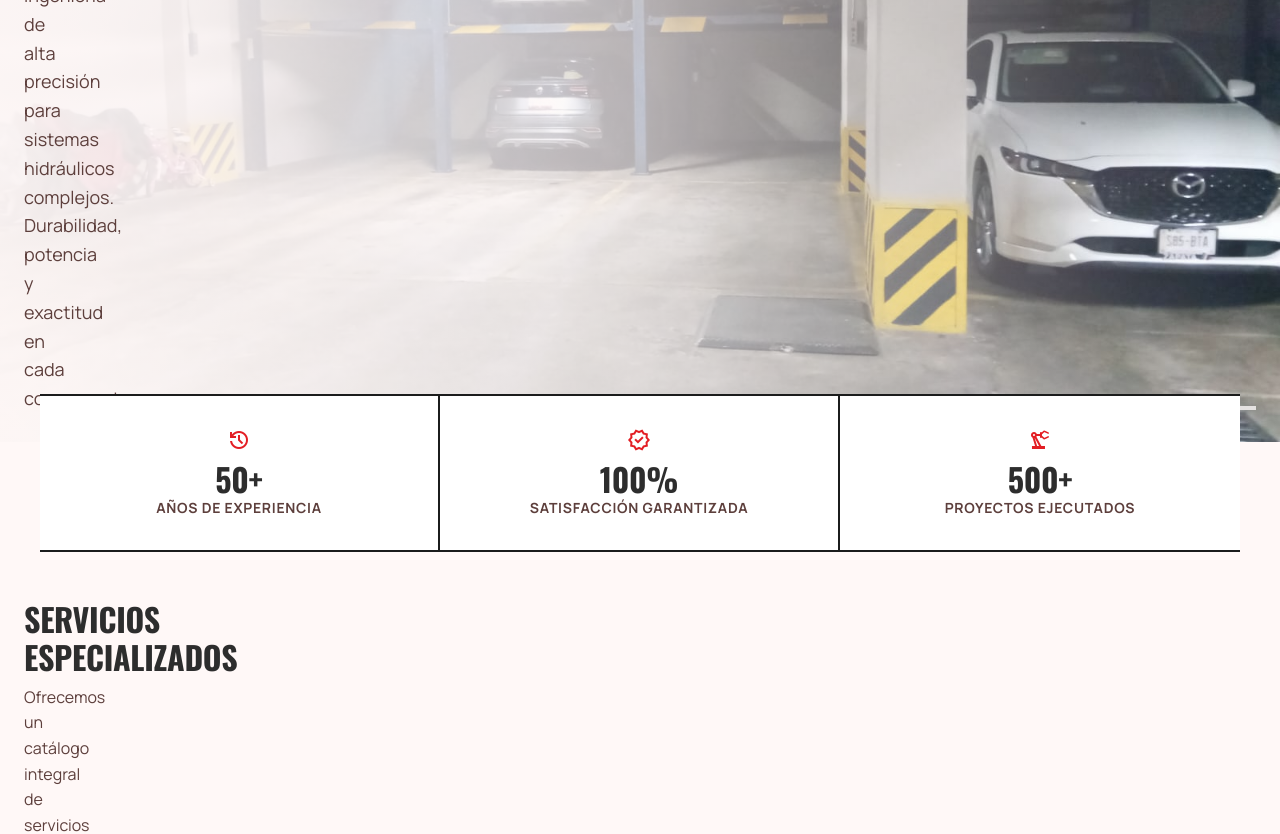
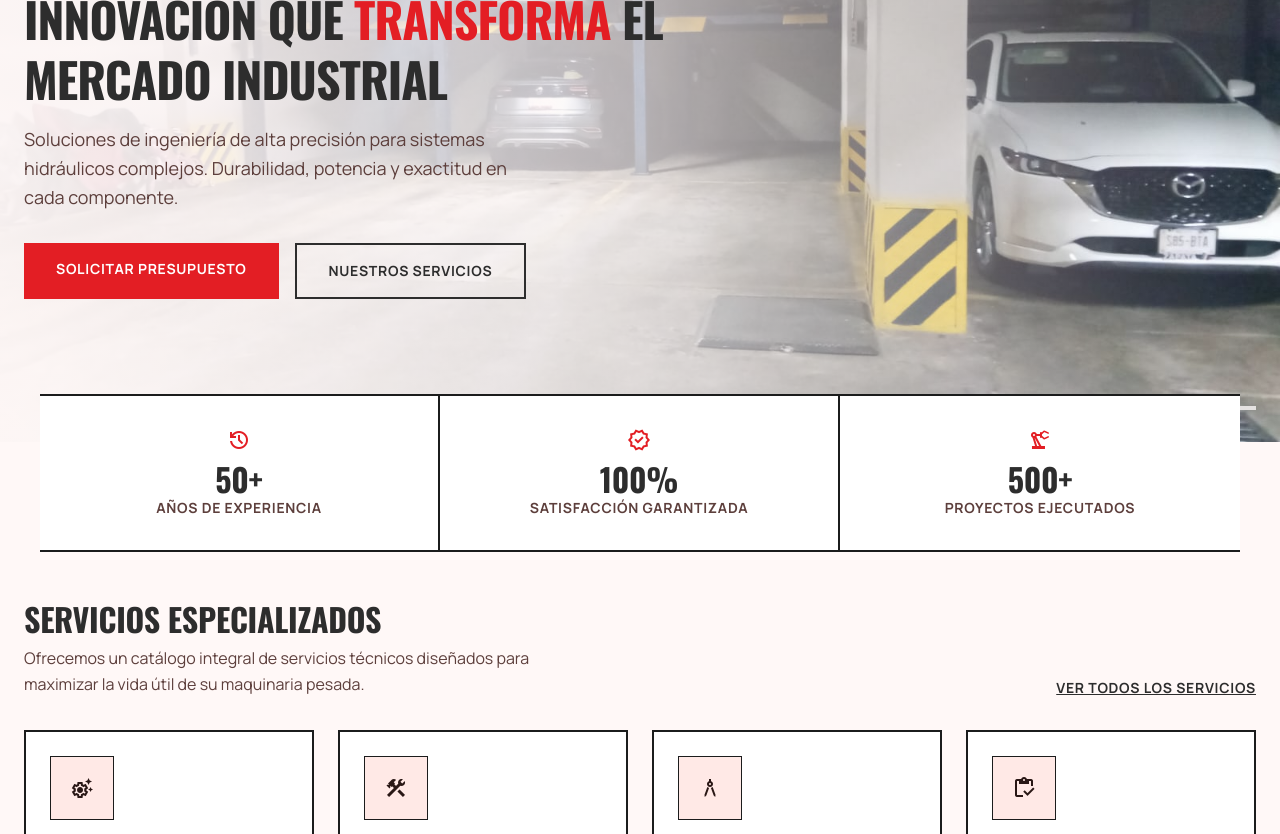
Before and after one commit to merolhack/servicio-pineda.com, a Next.js app: page / in a window 1280 px wide. Shown: the part 280-1114 px from the top of the page. Built offline with nearby package versions, Linux system fonts and the light colour scheme.

Commit message:
fix(ui): use explicit arbitrary values for max-width to bypass tailwind v4 inheritance bugs

```diff
--- a/app/about/page.tsx
+++ b/app/about/page.tsx
@@ -145,7 +145,7 @@ export default function About() {
 
       {/* Location Context */}
       <section className="border border-[#E0E0E0] bg-[#F5F5F5] p-lg flex flex-col md:flex-row items-center justify-between gap-xl">
-        <div className="space-y-xs max-w-md text-center md:text-left">
+        <div className="space-y-xs max-w-[28rem] text-center md:text-left">
           <h3 className="font-headline-md text-headline-md uppercase">Ubicación Estratégica</h3>
           <p className="text-on-surface-variant">Operamos desde el corazón industrial de la Ciudad de México para brindar atención rápida y eficiente a nuestros clientes corporativos y privados.</p>
         </div>
--- a/app/contact/page.tsx
+++ b/app/contact/page.tsx
@@ -13,7 +13,7 @@ export default function Contact() {
         <section className="md:col-span-5 space-y-xl">
           <div>
             <h1 className="font-display-lg text-display-lg text-on-surface mb-md uppercase leading-tight">Contacto</h1>
-            <p className="font-body-lg text-body-lg text-on-surface-variant max-w-md">
+            <p className="font-body-lg text-body-lg text-on-surface-variant max-w-[28rem]">
               Estamos listos para atender sus necesidades de mantenimiento y reparación hidráulica industrial. Contáctenos para una asesoría técnica especializada.
             </p>
           </div>
--- a/app/page.tsx
+++ b/app/page.tsx
@@ -26,7 +26,7 @@ export default function Home() {
             <h1 className="font-display-lg text-display-lg text-[#2D2D2D] uppercase leading-tight">
               Innovación que <span className="text-primary-container">transforma</span> el mercado industrial
             </h1>
-            <p className="font-body-lg text-body-lg text-on-surface-variant max-w-lg">
+            <p className="font-body-lg text-body-lg text-on-surface-variant max-w-[32rem]">
               Soluciones de ingeniería de alta precisión para sistemas hidráulicos complejos. Durabilidad, potencia y exactitud en cada componente.
             </p>
             <div className="flex gap-md pt-md">
@@ -68,7 +68,7 @@ export default function Home() {
 
       <section className="py-xxl max-w-[1280px] mx-auto px-lg">
         <div className="flex flex-col md:flex-row justify-between items-end mb-xl gap-md">
-          <div className="max-w-xl">
+          <div className="max-w-[36rem]">
             <h2 className="font-headline-lg text-headline-lg text-[#2D2D2D] uppercase mb-sm">Servicios Especializados</h2>
             <p className="font-body-md text-body-md text-on-surface-variant">Ofrecemos un catálogo integral de servicios técnicos diseñados para maximizar la vida útil de su maquinaria pesada.</p>
           </div>
```
